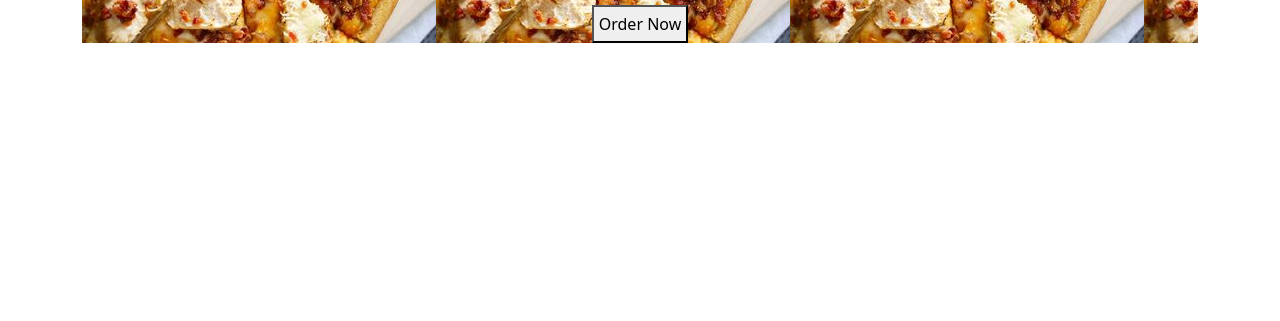
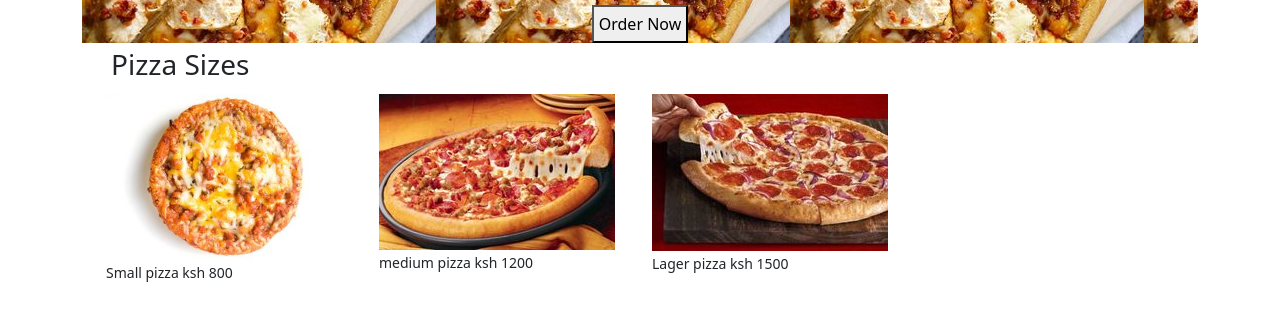
Before and after one commit to Sieva-cmd/pizza, a plain HTML site: page index.html in a window 1280 px wide. Shown: the part 405-726 px from the top of the page. Drawn offline with nearby package versions, Linux system fonts and the light colour scheme; files whose address does not match are found by name.

Commit message:
create the pizza sizes section

```diff
--- a/index.html
+++ b/index.html
@@ -16,7 +16,9 @@
 
 <body>
     <div class="container">
-        <!-- navbar -->
+         <Div class="row">
+             <Div class="col-md-12">
+                   <!-- navbar -->
         <nav class="navbar navbar-light bg-light">
             <a class="navbar-brand" href="#">
                 <img src="images/logo.png" height="50" alt="">
@@ -46,6 +48,31 @@
             <button>Order Now</button>
 
         </Div>
+             <Div class="container-fluid">
+                 <Div id="PizzaSizes">
+                     <h3>Pizza Sizes</h3>
+                 </Div>
+                 <Div class="row">
+                    <Div class="col-md-3">
+                        <img class="img-fluid" src="images/small_pizza.png" id="cart" alt="Responsive image">
+                    <small> Small pizza ksh 800 </small>
+
+                    </Div>
+                    <Div class="col-md-3">
+                        <img class="img-fluid" src="images/mediumpizza.jpg" id="cart" alt="Responsive image">
+                     <small> medium pizza ksh 1200 </small>
+
+                    </Div>
+                    <Div class="col-md-3">
+                        <img class="img-fluid" src="images/large.jpg" id="cart" alt="Responsive image">
+                    <small>Lager pizza ksh 1500</small>
+
+                    </Div>
+                 </Div>
+             </Div>
+         </Div>
+
+
     </div>
 
 </body>
```
